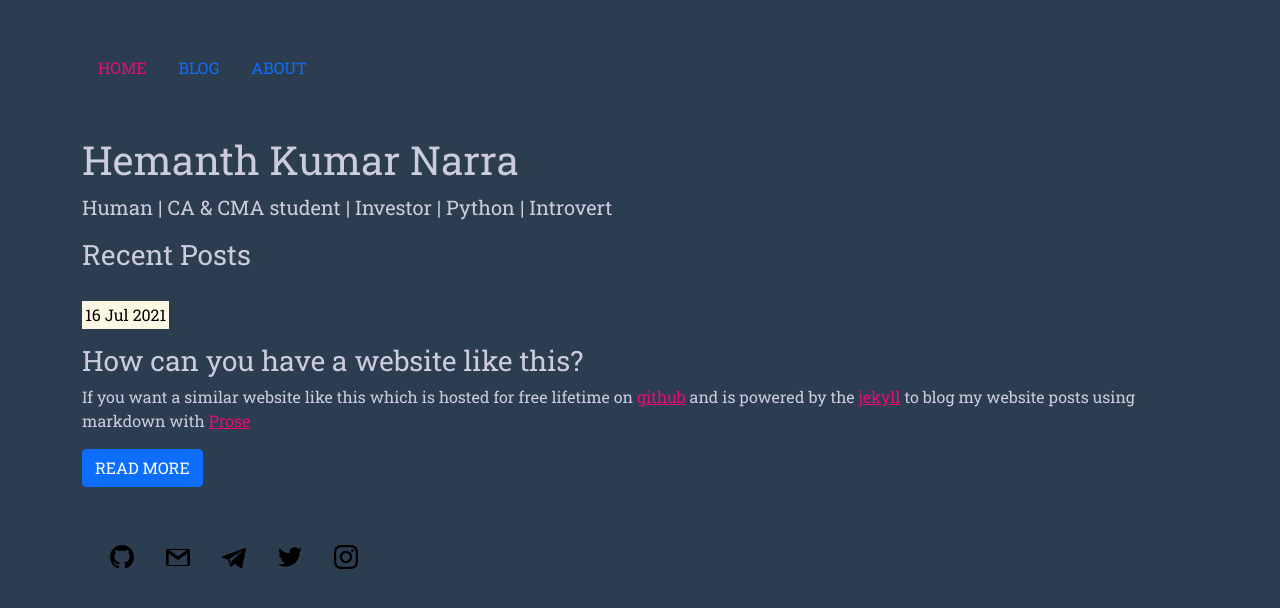
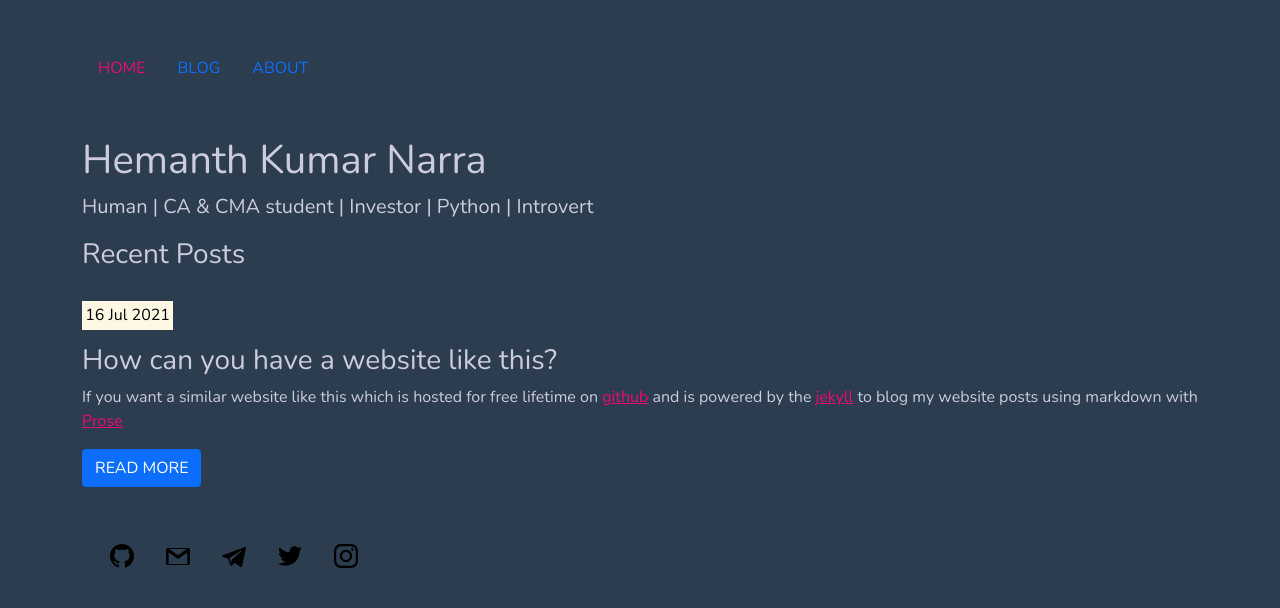
Before and after one commit to hemanthnarra/hemanthnarra.github.io, a Jekyll site: the page built from index.html, in a window 1280 px wide. Shown: the top 608 px of the page. Built offline with Jekyll 4.4.1, drawn with Linux system fonts in a browser that asks for light colours.

Commit message:
Update main.css

```diff
--- a/css/main.css
+++ b/css/main.css
@@ -1,11 +1,9 @@
 @import url('https://fonts.googleapis.com/css2?family=Nunito&display=swap');
-
-@import url('https://fonts.googleapis.com/css2?family=Roboto+Slab&display=swap');
 
 body {
     background-color: #2b3d4f;
     color: #ccd;
-    font-family: 'Roboto Slab', serif;
+    font-family: 'Nunito', sans-serif;
 }
 a {
     color: #ed0978;
```
